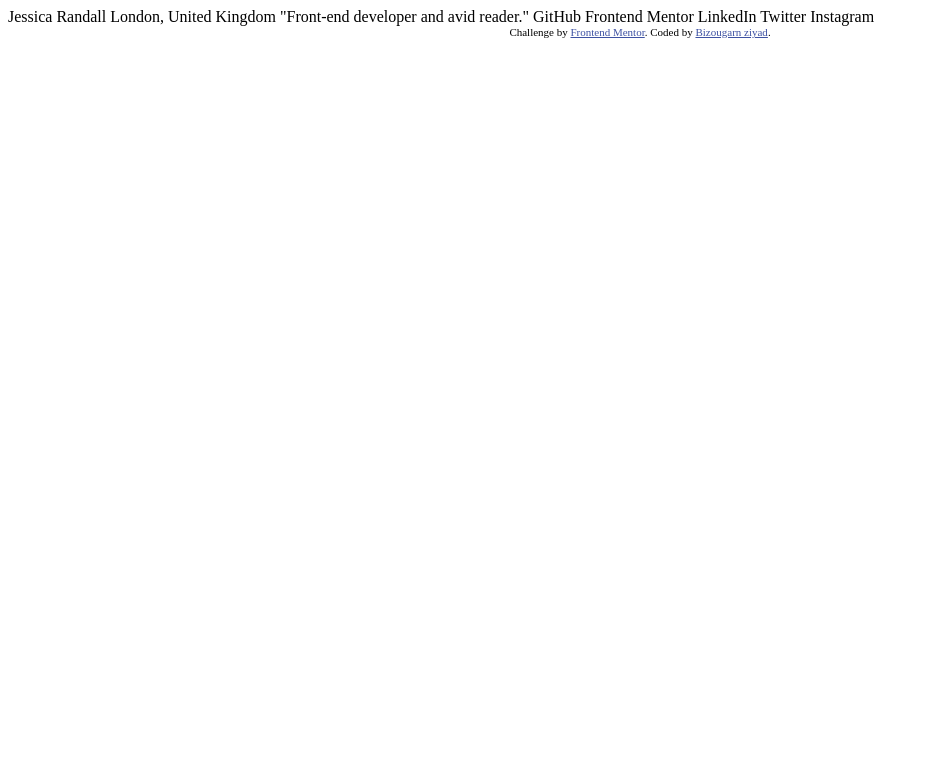
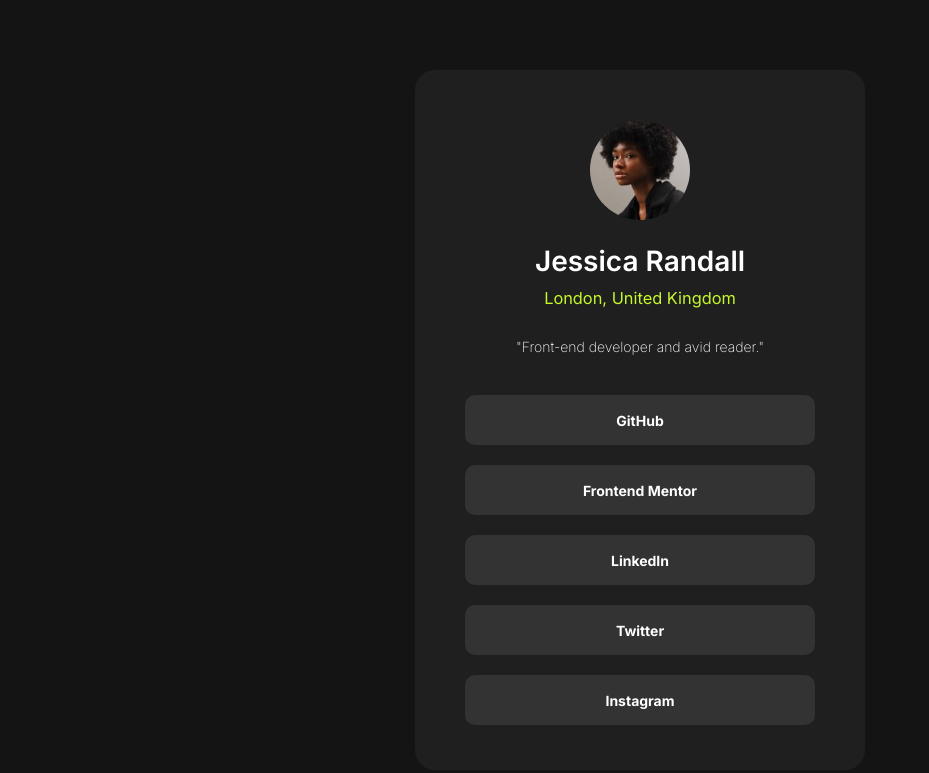
Before and after one commit to bizougarn-ziyad/front-end-mentor-challenge-01, a plain HTML site: page index.html in a window 1280 px wide. Shown: the whole page, without its empty margins (0-929 px from the left). Drawn offline with Linux system fonts and the light colour scheme.

Commit message:
final look

```diff
--- a/index.html
+++ b/index.html
@@ -2,33 +2,33 @@
 <html lang="en">
 <head>
   <meta charset="UTF-8">
-  <meta name="viewport" content="width=device-width, initial-scale=1.0"> <!-- displays site properly based on user's device -->
-
+  <meta name="viewport" content="width=device-width, initial-scale=1.0">
+  <link rel="stylesheet" href="styles.css">
   <link rel="icon" type="image/png" sizes="32x32" href="./assets/images/favicon-32x32.png">
-
-  <title>Frontend Mentor | Social links profile</title>
-
-  <!-- Feel free to remove these styles or customise in your own stylesheet 👍 -->
-  <style>
-    .attribution { font-size: 11px; text-align: center; }
-    .attribution a { color: hsl(228, 45%, 44%); }
-  </style>
+  <link rel="preconnect" href="https://fonts.googleapis.com">
+<link rel="preconnect" href="https://fonts.gstatic.com" crossorigin>
+<link href="https://fonts.googleapis.com/css2?family=Inter:ital,opsz,wght@0,14..32,100..900;1,14..32,100..900&display=swap" rel="stylesheet">
+  <title>Social links profile</title>
 </head>
 <body>
+  <div class="container">
+    <div class="image">
+      <img class="profile-pic" src="assets/images/avatar-jessica.jpeg" alt="avatar-icon">
+    </div>
+    <div class="paragraph">
+      <h1 class="name">Jessica Randall</h1>
+      <h3 class="location">London, United Kingdom</h3>
+      <p class="skills"> "Front-end developer and avid reader."</p>
+    </div>
+    <div class="buttons">
+    <a href="#"><button class="links">GitHub</button></a>
+    <a href="#"><button class="links">Frontend Mentor</button></a>
+    <a href="#"><button class="links">LinkedIn</button></a>
+    <a href="#"><button class="links">Twitter</button></a>
+    <a href="#"><button class="links">Instagram</button></a>
+    </div>
 
-  Jessica Randall
-  London, United Kingdom
-  "Front-end developer and avid reader."
+  </div>
 
-  GitHub
-  Frontend Mentor
-  LinkedIn
-  Twitter
-  Instagram
-
-  <div class="attribution">
-    Challenge by <a href="https://www.frontendmentor.io?ref=challenge" target="_blank">Frontend Mentor</a>.
-    Coded by <a href="#">Bizougarn ziyad</a>.
-  </div>
 </body>
 </html>
--- /dev/null
+++ b/styles.css
@@ -0,0 +1,89 @@
+:root{
+--Green : hsl(75, 94%, 57%);
+--White : hsl(0, 0%, 100%);
+--Grey700 : hsl(0, 0%, 20%);
+--Grey800 : hsl(0, 0%, 12%);
+--Grey900 : hsl(0, 0%, 8%);
+}
+*{
+  box-sizing: border-box;
+  margin: 0;
+  padding: 0;
+  text-decoration: none;
+  outline: none;
+  font-family:Inter;
+}
+body{
+  background-color: var(--Grey900);
+}
+.container{
+  width: 450px;
+  display: flex;
+  flex-direction: column;
+  align-items: center;
+  gap: 40px;
+  background-color: var(--Grey800);
+  height: 700px;
+  border-radius: 20px;
+  margin: 70px auto;
+}
+.image{
+  margin-top: 50px;
+}
+.profile-pic{
+ width: 100px;
+ border-radius: 50%;
+}
+.paragraph{
+  display: flex;
+  align-items: center;
+  justify-content: center;
+  flex-direction: column;
+  margin-top: -20px;
+  font-size: 14px;
+}
+.name{
+  color:var(--White) ;
+  font-weight: 600;
+}
+.location{
+  margin-top: 10px;
+  margin-bottom: 30px;
+ color: var(--Green);
+ font-weight: 400;
+}
+.skills{
+  font-weight:200 ;
+  color: var(--White);
+}
+.buttons{
+  display: flex;
+  flex-direction: column;
+  align-items: center;
+  justify-content: center;
+  gap: 20px;
+}
+.links{
+  background-color: var(--Grey700);
+  color: var(--White);
+  width: 350px;
+  height: 50px;
+  border-radius: 10px;
+  border: none;
+  cursor: pointer;
+  font-size: 14px;
+  font-weight: 700;
+}
+.links:active{
+  background-color: var(--Green);
+  color: var(--Grey900);
+}
+@media (max-width:500px) {
+  .container{
+    width: 350px; ;
+  }
+  .links{
+    width: 280px;
+    border-radius: 20px;
+  }
+}
```
Also changed, not shown: 2 other files.
